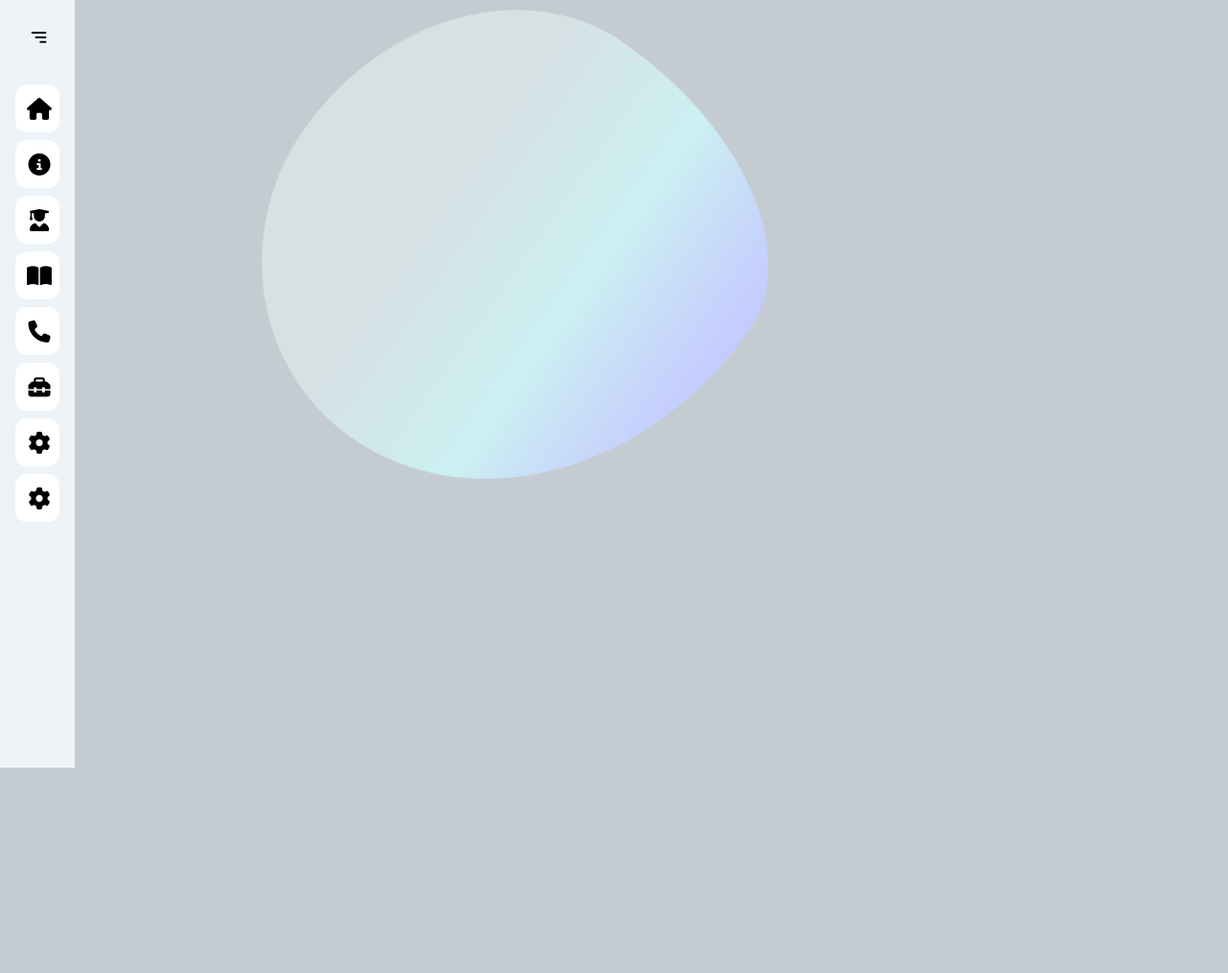
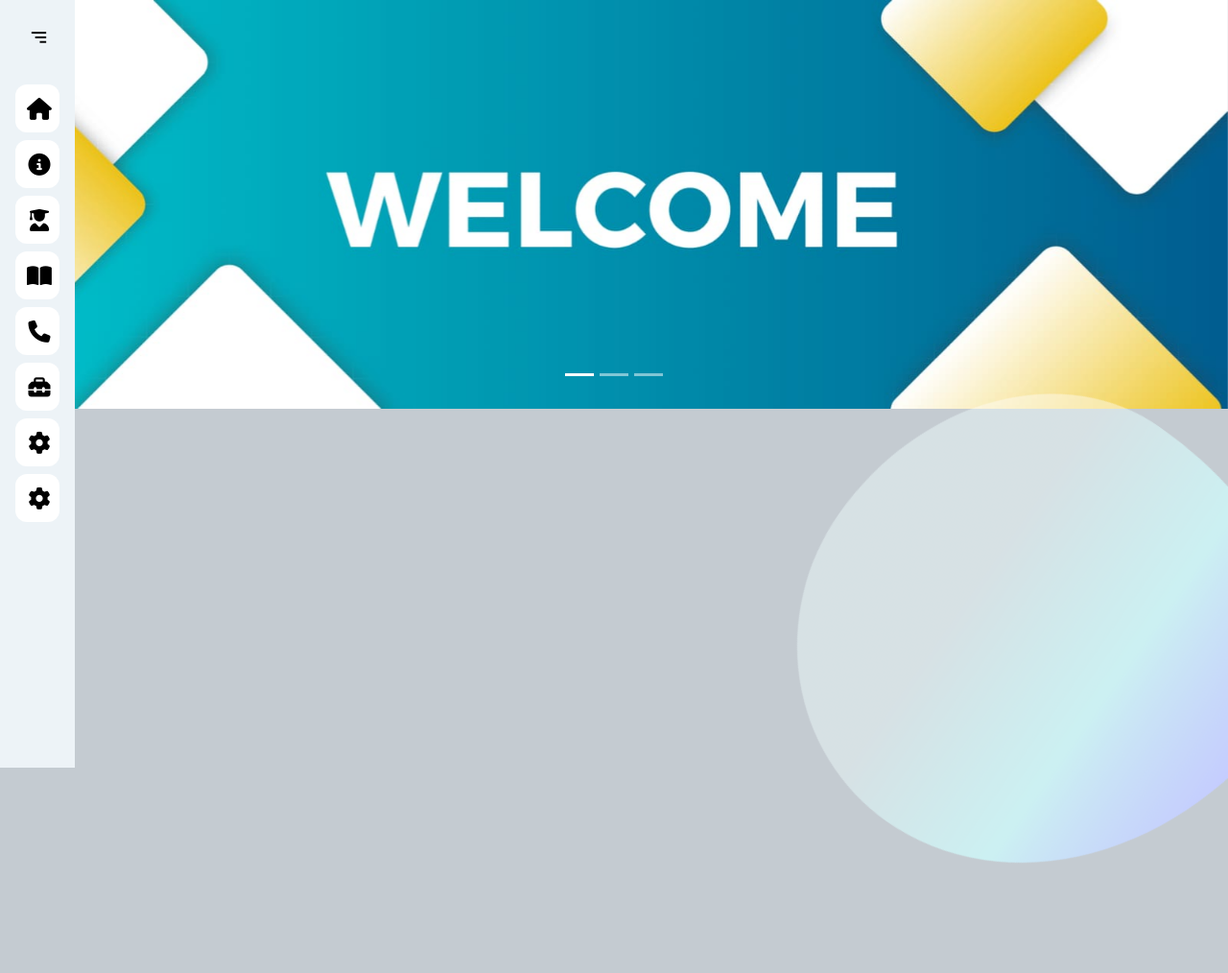
Before and after one commit to faizkhan77/Kutchi-ITI, a Django app: page / in a window 1280 px wide; the page is wider, and only the part inside the window is pictured. Shown: that part at 96% size. Before the commit the page ends 800 px from the top of that part, so only its background shows below. Run offline with Django 4.2, Linux system fonts and the light colour scheme; a user stored in the database is signed in; parts of the project's set-up code (start-up, migrations or seed data) failed here and were passed over; some libraries are stand-ins or nearby versions.

Commit message:
Another commit

```diff
--- a/kutchiProject/myapp/templates/myapp/TestTemplates/blob.html
+++ b/kutchiProject/myapp/templates/myapp/TestTemplates/blob.html
@@ -58,23 +58,32 @@
 }
 
 
-{% comment %} #carouselExampleCaptions {
-    max-height: 30vh;
-    overflow: hidden;
-    margin-top: 20px;
-  }
+#carouselExampleCaptions {
+  margin-top: 0px; /* Set the top margin to 10px */
+  max-height: 100vh;
+  overflow: hidden;
+  position: absolute;
+  top: 0;
+  left:0;
+  right:0;
+  /*
+  left: 50%;
+  transform: translateX(-50%);
+  */
+}
 
-  #carouselExampleCaptions img {
-    height: 100%; /* Ensure the image takes up the full height of the carousel container */
-    object-fit: cover; /* Maintain aspect ratio and cover the entire container */
-  } {% endcomment %}
+#carouselExampleCaptions img {
+  height: 10%; /* Ensure the image takes up the full height of the carousel container */
+  object-fit: cover; /* Maintain aspect ratio and cover the entire container */
+}
+
 
     </style>
 </head>
 <body>
 
 		<div class="container">
-            {% comment %} <div id="carouselExampleCaptions" class="carousel slide" data-bs-ride="carousel">
+           <div id="carouselExampleCaptions" class="carousel slide" data-bs-ride="carousel">
                 <div class="carousel-indicators">
                   <button type="button" data-bs-target="#carouselExampleCaptions" data-bs-slide-to="0" class="active" aria-current="true" aria-label="Slide 1"></button>
                   <button type="button" data-bs-target="#carouselExampleCaptions" data-bs-slide-to="1" aria-label="Slide 2"></button>
@@ -82,16 +91,16 @@
                 </div>
                 <div class="carousel-inner">
                   <div class="carousel-item active">
-                    <img src="static/images/background.png" class="d-block w-100" alt="...">
+                    <img src="static/images/img3.jpg" class="d-block w-100" alt="...">
                   </div>
                   <div class="carousel-item">
-                    <img src="static/images/background2.png" class="d-block w-100" alt="...">
+                    <img src="static/images/img.jpg" class="d-block w-100" alt="...">
                   </div>
                   <div class="carousel-item">
-                    <img src="static/images/background.png" class="d-block w-100" alt="...">
+                    <img src="static/images/img2.jpg" class="d-block w-100" alt="...">
                   </div>
                 </div>
-              </div> {% endcomment %}
+              </div>
             <div class="blob"></div>
           </div>
 </body>
--- /dev/null
+++ b/kutchiProject/myapp/templates/myapp/TestTemplates/blob2.html
@@ -0,0 +1,111 @@
+<!DOCTYPE html>
+<html lang="en">
+<head>
+    <meta charset="UTF-8">
+    <meta name="viewport" content="width=device-width, initial-scale=1.0">
+    <title>Document</title>
+
+    <style>
+        * {
+	border: 0;
+	box-sizing: border-box;
+	margin: 0;
+	padding: 0;
+}
+:root {
+	font-size: calc(16px + (24 - 16) * (100vw - 320px) / (1280 - 320));
+}
+body {
+    /*
+	background: hsl(223,10%,10%);
+    */
+	font: 1em/1.5 sans-serif;
+	height: 100vh;
+	display: grid;
+	place-items: center;
+}
+.bm-pl {
+	position: relative;
+	width: 12em;
+	height: 12em;
+}
+.bm-pl__blob {
+	animation: moveR 8s linear infinite;
+	border-radius: 50%;
+	mix-blend-mode: screen;
+	position: absolute;
+	top: 0;
+	left: 0;
+	width: 9em;
+	height: 9em;
+}
+.bm-pl__blob--r {
+	background: blue;
+}
+.bm-pl__blob--g {
+	animation-name: moveG;
+	background: purple;
+}
+.bm-pl__blob--b {
+	animation-name: moveB;
+	background: cyan;
+}
+
+/* Animation */
+@keyframes moveR {
+	from, to {
+		border-radius: 54% 79% 75% 58% / 70% 66% 71% 47%;
+		transform: translate(0,0) rotate(-35deg) scale(0.875,1);
+	}
+	33% {
+		border-radius: 79% 43% 56% 67% / 58% 64% 61% 60%;
+		transform: translate(2.75em,0) rotate(0) scale(0.75,0.875);
+	}
+	67% {
+		border-radius: 55% 77% 56% 67% / 58% 64% 61% 60%;
+		transform: translate(1.25em,-0.5em) rotate(0) scale(1.125,0.875);
+	}
+}
+@keyframes moveG {
+	from, to {
+		border-radius: 60% 59% 51% 58% / 69% 64% 52% 55%;
+		transform: translate(2.25em,1em) rotate(45deg) scale(1.125,0.875);
+	}
+	33% {
+		border-radius: 51% 95% 72% 59% / 75% 98% 54% 75%;
+		transform: translate(0,0.5em) rotate(0) scale(1,1);
+	}
+	67% {
+		border-radius: 74% 85% 63% 87% / 81% 100% 62% 82%;
+		transform: translate(1em,2em) rotate(0) scale(0.75,0.875);
+	}
+}
+@keyframes moveB {
+	from, to {
+		border-radius: 52% 59% 50% 58% / 56% 80% 40% 59%;
+		transform: translate(1.75em,3em) rotate(0) scale(1,1);
+	}
+	25% {
+		border-radius: 71% 58% 100% 43% / 68% 53% 85% 68%;
+		transform: translate(-0.75em,3em) rotate(10deg) scale(0.75,1);
+	}
+	50% {
+		border-radius: 99% 62% 87% 69% / 93% 92% 79% 75%;
+		transform: translate(2em,2em) rotate(0) scale(0.7,0.7);
+	}
+	75% {
+		border-radius: 78% 98% 100% 73% / 75% 76% 100% 91%;
+		transform: translate(3.5em,2em) rotate(0) scale(0.875,0.875);
+	}
+}
+    </style>
+</head>
+<body>
+    <div class="bm-pl">
+        <div class="bm-pl__blob bm-pl__blob--r"></div>
+        <div class="bm-pl__blob bm-pl__blob--g"></div>
+        <div class="bm-pl__blob bm-pl__blob--b"></div>
+    </div>
+
+</body>
+</html>
--- a/kutchiProject/myapp/templates/myapp/TestTemplates/sidebar.html
+++ b/kutchiProject/myapp/templates/myapp/TestTemplates/sidebar.html
@@ -393,8 +393,6 @@
             <span class="tooltip">Rules & Regulations</span>
             </li>
 
-
-
             <li class="more-item">
                 <a href="#">
                     <i class="fa-solid fa-gear"></i>
@@ -408,8 +406,6 @@
                 </ul>
             </li>
       </ul>
-
-
 
       <div class="theme-wrapper">
         {% if request.user.is_authenticated %}
--- a/kutchiProject/myapp/templates/myapp/home.html
+++ b/kutchiProject/myapp/templates/myapp/home.html
@@ -19,9 +19,23 @@
         text-align: center
     }
 
+    .blobsmall{
+        display:none;
+    }
+
     @media (max-width:700px){
         .mainbody{
             margin-left: 0px
+        }
+    }
+
+    @media(max-width:431px){
+        .blobbig{
+            display:none;
+        }
+
+        .blobsmall{
+            display:block;
         }
     }
 
@@ -31,7 +45,13 @@
 
         {% if request.user.is_authenticated and request.user.is_superuser %}
             {% comment %} {% include 'myapp/HomeCarousal.html' %} {% endcomment %}
-    {% include 'myapp/TestTemplates/blob.html' %}
+            <div class="blobbig">
+            {% include 'myapp/TestTemplates/blob.html' %}
+            </div>
+
+            <div class="blobsmall">
+                {% include 'myapp/TestTemplates/blob2.html' %}
+            </div>
 
         {% endif %}
 
```
Also changed, not shown: kutchiProject/static/images/img.jpg (added), kutchiProject/static/images/img2.jpg (added), kutchiProject/static/images/img3.jpg (added).
